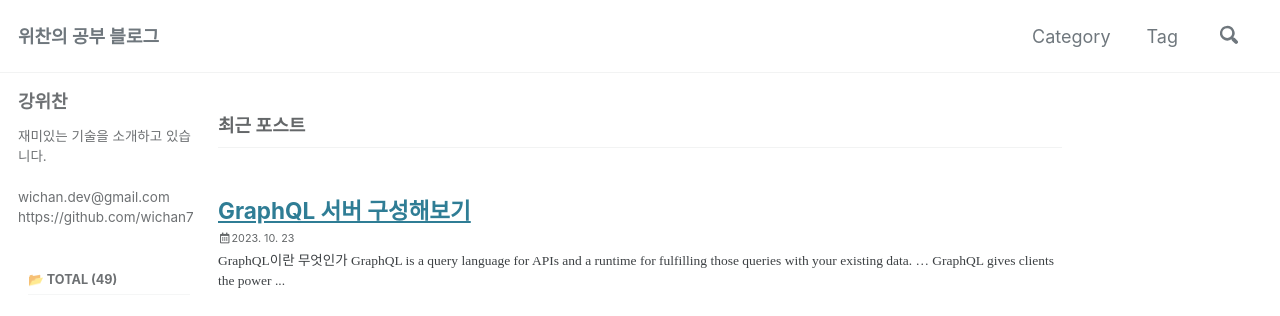
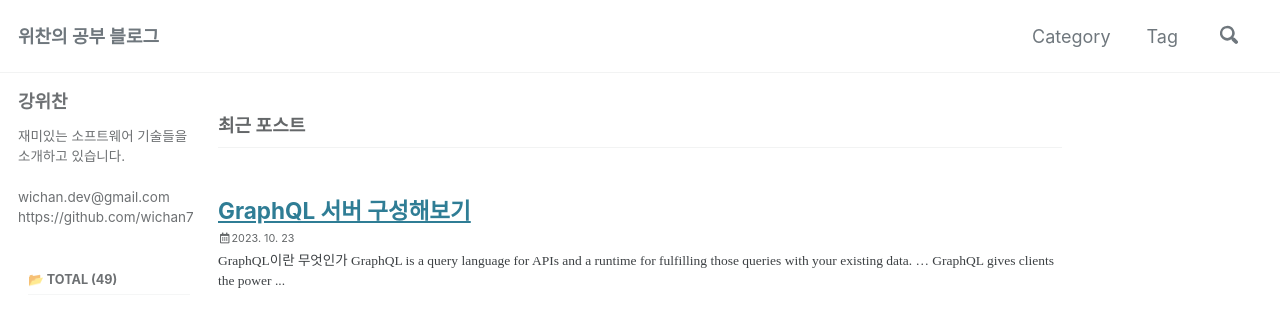
Before and after one commit to wichan7/wichan7.github.io, a Jekyll site: the page built from index.html, in a window 1280 px wide. Shown: the top 316 px of the page. Built offline with Jekyll 4.4.1, drawn with Linux system fonts in a browser that asks for light colours; cached includes are drawn as plain includes; some web fonts are replaced; the list of posts is cut into pages by our own code.

Commit message:
Docs: bio 메시지 수정

```diff
--- a/_config.yml
+++ b/_config.yml
@@ -97,7 +97,7 @@ author:
   name             : "강위찬"
   avatar           : # path of avatar image, e.g. "/assets/images/bio-photo.jpg"
   bio              : "
-  재미있는 기술을 소개하고 있습니다.<br>
+  재미있는 소프트웨어 기술들을 소개하고 있습니다.<br>
   <br>
   [wichan.dev@gmail.com](mailto://wichan.dev@gmail.com)<br>
   [https://github.com/wichan7](https://github.com/wichan7)
```
